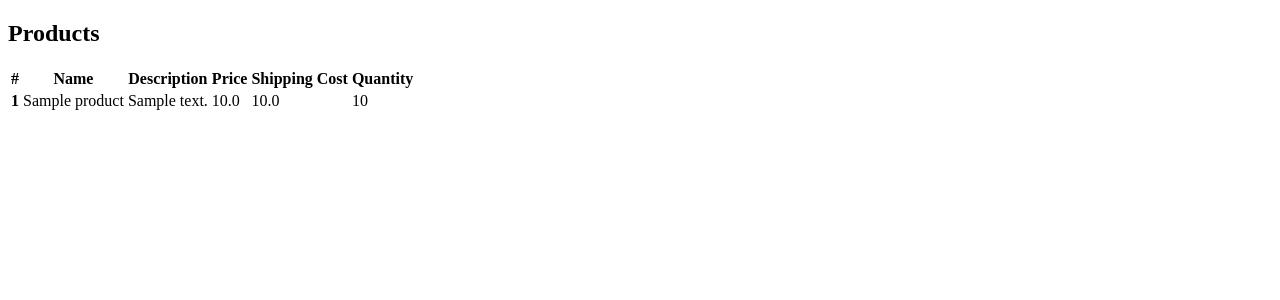
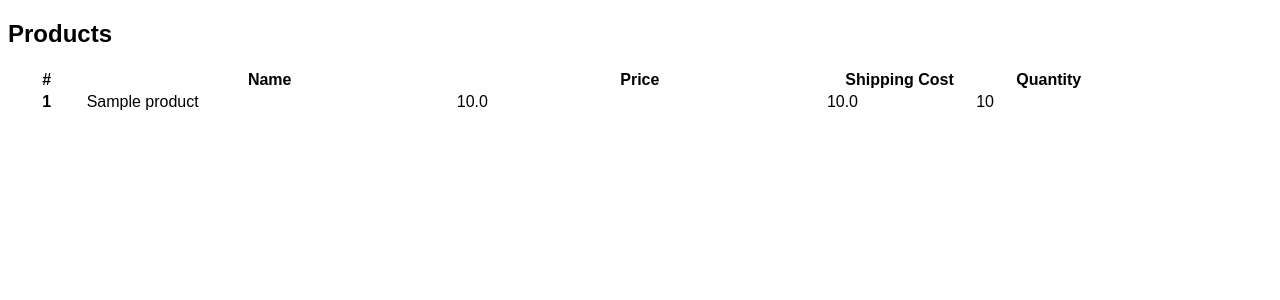
Before and after one commit to tncyclk/onlinestore, a Django app: template products/templates/products/product.html in a window 1280 px wide. Shown: the top 300 px of the page. Run offline with Django 3.2, Linux system fonts and the light colour scheme; the template is opened without the code that fills it: values that come from a table or form of the project are taken from there, others are empty; tables that the repository leaves empty hold one stand-in row (values such as "Sample post"); parts of the project's set-up code (start-up, migrations or seed data) failed here and were passed over.

Commit message:
added requirements.txt

```diff
--- a/products/templates/products/product.html
+++ b/products/templates/products/product.html
@@ -4,13 +4,31 @@
     <meta charset="UTF-8">
     <title>PDF Output</title>
     <style>
-        @page{
-            size: A4;
-            margin: 2.5cm 1.5cm 3.5cm 1.5cm;
+        body {
+          font-family: sans-serif;
+        }
+        @media print {
+          a::after {
+            content: " (" attr(href) ") ";
+          }
+          pre {
+            white-space: pre-wrap;
+          }
+          @page {
+            margin: 0.75in;
+            size: Letter;
+            @top-right {
+              content: counter(page);
+            }
             @top-center {
-                content: "ONLINE STORE";
+              content: "ONLINE STORE";
             }
-        }
+          }
+          @page :first {
+            @top-right {
+              content: "";
+            }
+
     </style>
 </head>
 <body>
@@ -20,12 +38,12 @@
 <table class="table table-hover table-striped table-bordered"
     <thead>
       <tr>
-        <th scope="col">#</th>
-        <th scope="col">Name</th>
-        <th scope="col">Description</th>
-        <th scope="col">Price</th>
-        <th scope="col">Shipping Cost</th>
-        <th scope="col">Quantity</th>
+        <th width="5%" scope="col">#</th>
+        <th width="25%" scope="col">Name</th>
+        {% comment %} <th width="25%" scope="col">Description</th> {% endcomment %}
+        <th width="25%" scope="col">Price</th>
+        <th width="10%" scope="col">Shipping Cost</th>
+        <th width="10%" scope="col">Quantity</th>
       </tr>
     </thead>
     <tbody>
@@ -33,7 +51,7 @@
         <tr>
             <th scope="col">{{forloop.counter}}</th>
             <td scope="col">{{product.name}}</td>
-            <td scope="col">{{product.description}}</td>
+            {% comment %} <td scope="col">{{product.description}}</td> {% endcomment %}
             <td scope="col">{{product.price}}</td>
             <td scope="col">{{product.shipping_cost}}</td>
             <td scope="col">{{product.quantity}}</td>
```
Also changed, not shown: requirements.txt (added, +45 -0 lines).
